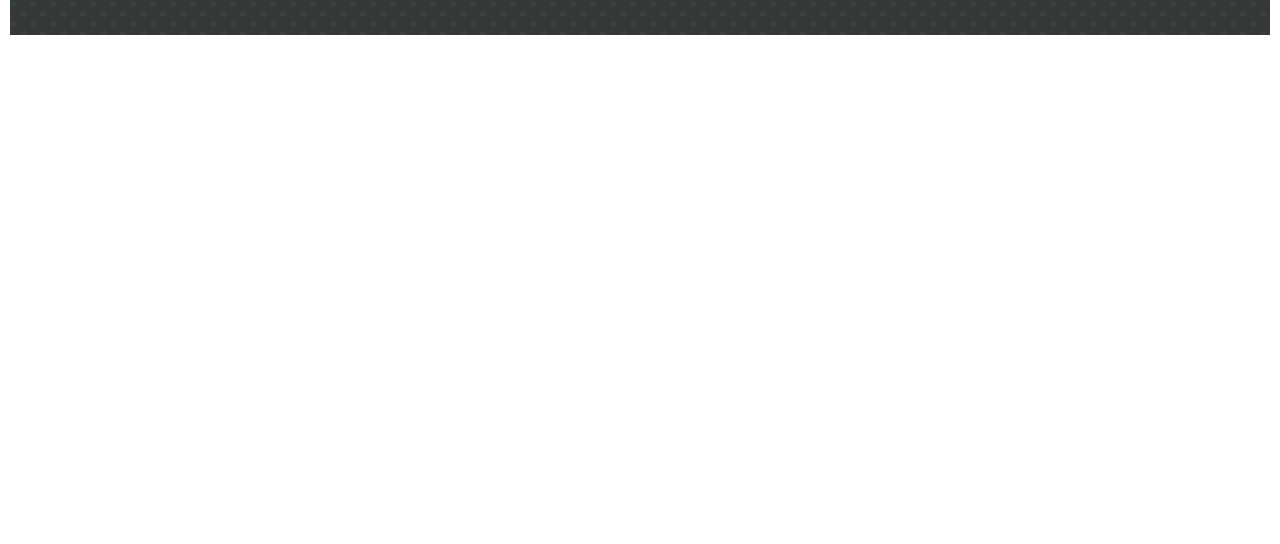
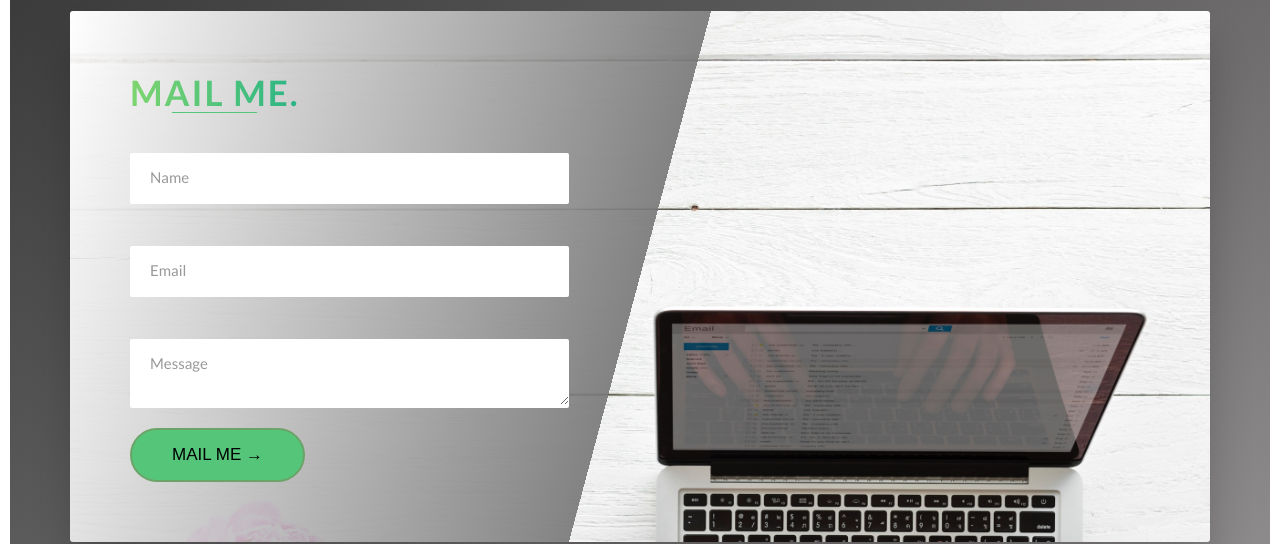
Before and after one commit to imrishav/port, a website: page index.html in a window 1280 px wide. Shown: the part 3195-3739 px from the top of the page. Before the commit the page ends 3240 px from the top, so only its background shows below. Drawn offline with nearby package versions, Linux system fonts and the light colour scheme; files whose address does not match are found by name; a web font is replaced by a local one.

Commit message:
'Netlify'

```diff
--- a/index.html
+++ b/index.html
@@ -402,9 +402,9 @@ react-developer, software developer,web developer,portfolio">
             </div>
         </section>
 
-        <!-- <section id='contact' class="section-contact section"> -->
+        <section id='contact' class="section-contact section">
 
-        <!-- <div class="row">
+         <div class="row">
                 <div class="book">
                     <div class="book__form">
                         <div class="u-margin-bottom-medium">
@@ -412,7 +412,7 @@ react-developer, software developer,web developer,portfolio">
                                 Mail Me.
                             </h2>
                         </div>
-                        <form action="#" class="form">
+                        <form action="POST" data-netlify="true" class="form">
                             <div class="form__group">
                                 <input type="text" id='name' class="form__input" placeholder="Name" required>
                                 <label for="name" class="form__label">Name</label>
@@ -422,9 +422,9 @@ react-developer, software developer,web developer,portfolio">
                                 <label for="email" class="form__label">Email</label>
                             </div>
                             <div class="form__group">
-                                <textarea id='textarea' class="form__input" placeholder="" required></textarea> -->
-        <!-- <input type="text" id='name' class="form__input" placeholder="Name" required> -->
-        <!-- <label for="textarea" class="form__label">Message</label>
+                                <!-- <label for="textarea" class="form__label">Message</label>  -->
+                                <textarea id='textarea' class="form__input" placeholder="Message" required></textarea>
+
                             </div>
                             <div class="form__group">
                                 <button class="btn1 btn1--white">Mail me &rarr;</button>
@@ -433,7 +433,7 @@ react-developer, software developer,web developer,portfolio">
                     </div>
                 </div>
             </div>
-        </section> -->
+        </section>
 
     </main>
 
```
